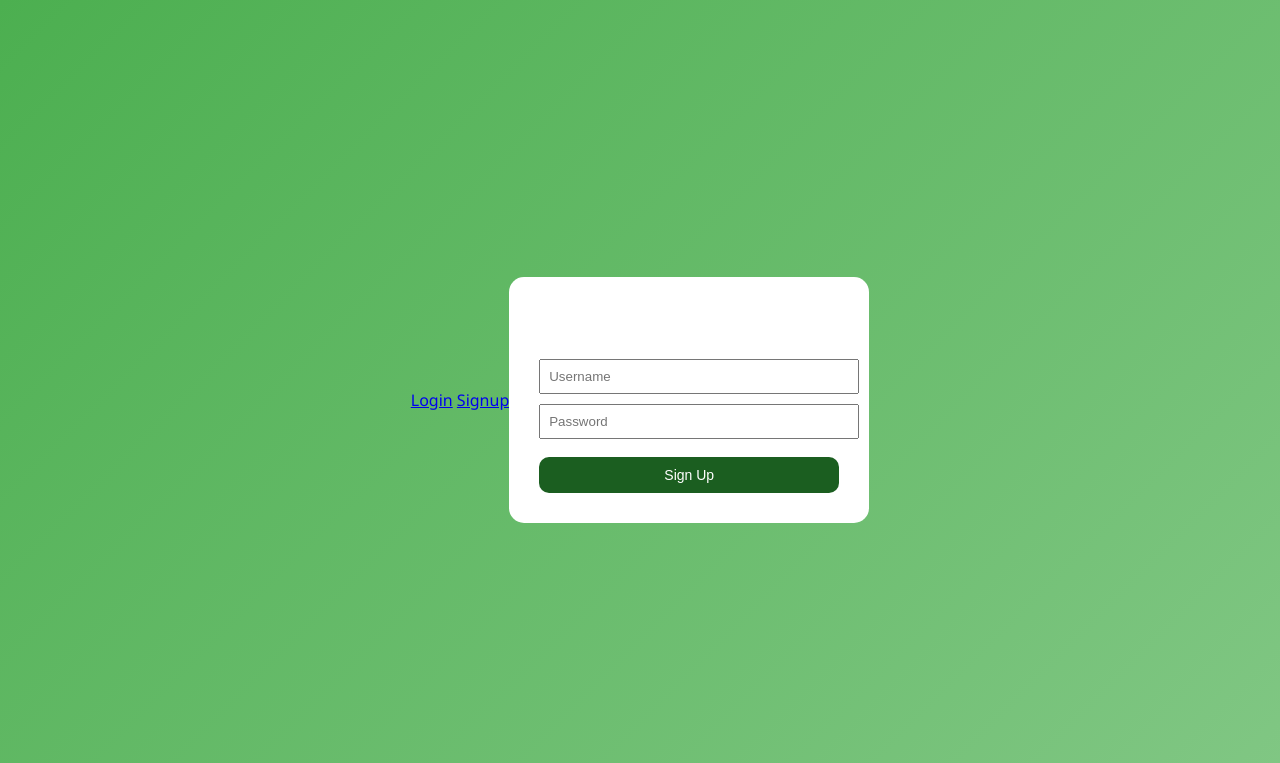
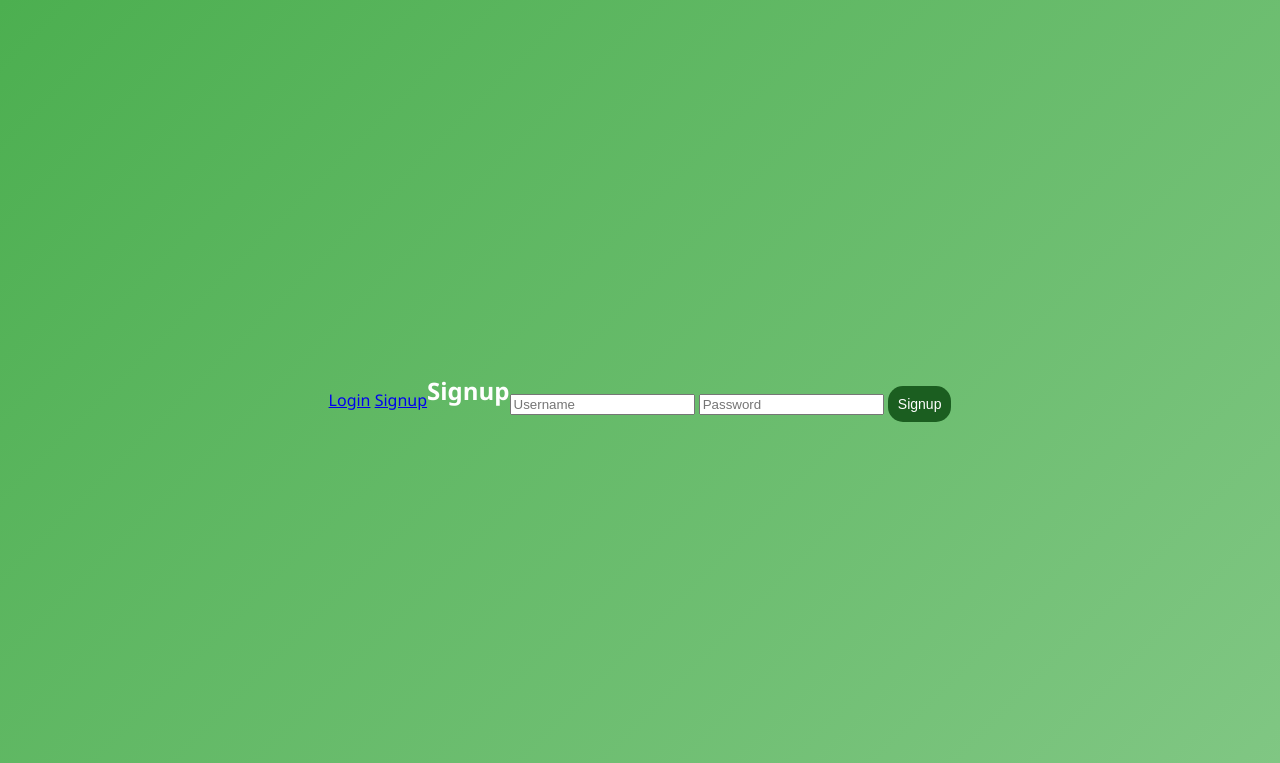
Before and after one commit to marchiecayudong/Language-Translator-Chat-Project, a Flask app: page /signup in a window 1280 px wide. Shown: the top 763 px of the page. Run offline with Flask 3, Linux system fonts and the light colour scheme; some libraries are stand-ins or nearby versions.

Commit message:
signup.html

```diff
--- a/template/signup.html
+++ b/template/signup.html
@@ -1,12 +1,9 @@
 {% extends "base.html" %}
-
 {% block content %}
-<div style="background:white;padding:30px;border-radius:15px;width:300px;">
-    <h2>Create Account</h2>
-    <form method="POST">
-        <input type="text" name="username" placeholder="Username" required style="width:100%;margin-bottom:10px;padding:8px;">
-        <input type="password" name="password" placeholder="Password" required style="width:100%;margin-bottom:10px;padding:8px;">
-        <button type="submit" style="width:100%;padding:10px;background:#1b5e20;color:white;border:none;border-radius:10px;">Sign Up</button>
-    </form>
-</div>
+<h2>Signup</h2>
+<form method="POST">
+    <input name="username" placeholder="Username" required>
+    <input name="password" type="password" placeholder="Password" required>
+    <button type="submit">Signup</button>
+</form>
 {% endblock %}
```
